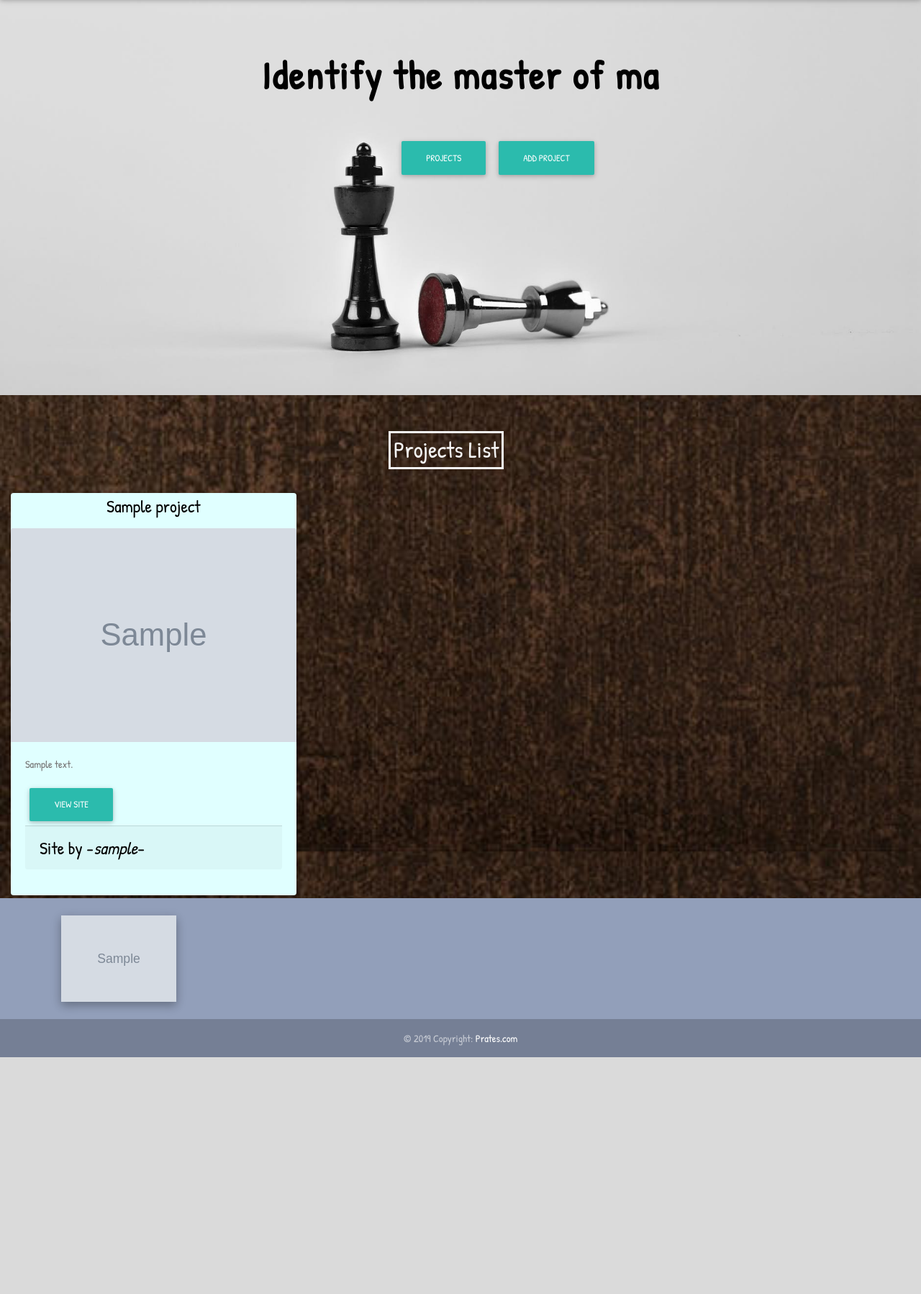
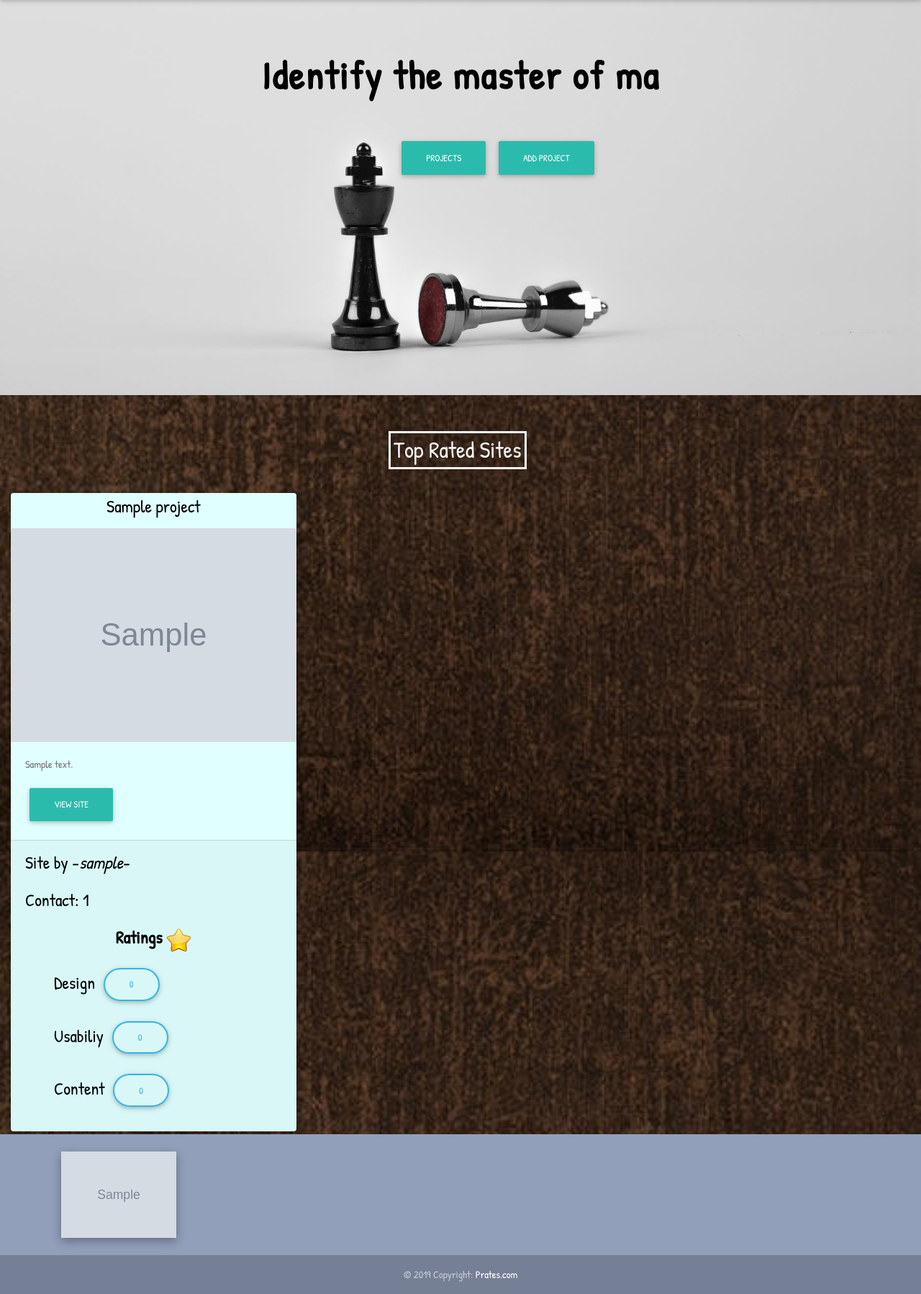
Before and after one commit to AisaJ/project_reviews, a Django app: page / in a window 1280 px wide. Shown: the part 97-1895 px from the top of the page at 72% size. Before the commit the page ends 1566 px from the top, so only its background shows below. Run offline with Django 3.2, Linux system fonts and the light colour scheme; tables that the repository leaves empty hold one stand-in row (values such as "Sample post"); grey boxes marked "Sample" are stand-in pictures; some libraries are stand-ins or nearby versions.

Commit message:
Added section to display the projects ratings.

```diff
--- a/pro_jects/templates/home.html
+++ b/pro_jects/templates/home.html
@@ -20,7 +20,7 @@
       </div>
 
         <div class="row text-center p-title" id="projects" style="color:whitesmoke">
-          <h2 class="text-center" style="border: 3px solid whitesmoke; padding: 2%">Projects List</h2>
+          <h2 class="text-center" style="border: 3px solid whitesmoke; padding: 2%">Top Rated Sites</h2>
         </div>
         <div class="row">
 
@@ -35,7 +35,20 @@
                 <div class="card-body">
                   <p class="card-text">{{project.description}}</p>
                   <a href="{{project.link}}" target="_blank" class="btn btn-default">View Site</a>
-                  <p class="card-footer">Site by -<cite>{{project.user.username}}</cite>-</p>
+                </div>
+                <div class="card-footer">
+                  <p>Site by -<cite>{{project.user.username}}</cite>-</p>
+                  {% for profile in profiles%}
+                  <p>Contact:<strong> {{profile.contact}}</strong></p>
+                  {% endfor %}
+                  <span class="rating">
+                    <p class="text-center"><b>Ratings <img src="/static/images/Actions-rating-icon.png" width="35"></b></p>
+                    <ul>
+                      <p>Design <button class="btn btn-outline-info rate-score">0</button></p>
+                      <p>Usabiliy <button class="btn btn-outline-info rate-score">0</button></p>
+                      <p>Content <button class="btn btn-outline-info rate-score">0</button></p>
+                    </ul>
+                  </span>
                 </div>
               </div>
             </div>
--- a/pro_jects/views.py
+++ b/pro_jects/views.py
@@ -7,7 +7,8 @@ from .forms import NewProfileForm,NewProjectForm
 
 def home(request):
   projects=Project.objects.all()
-  return render(request,'home.html',{"projects":projects})
+  profiles=Profile.objects.all()
+  return render(request,'home.html',{"projects":projects,"profiles":profiles})
 
 def profile(request):
   current_user = request.user
--- a/static/css/styles.css
+++ b/static/css/styles.css
@@ -92,3 +92,9 @@ body{
   border: 2px solid whitesmoke;
   margin: 3%;
 }
+.rating ul li{
+  text-decoration: none;
+}
+.rate-score{
+  border-radius: 50px;
+}
```
Also changed, not shown: static/images/Actions-rating-icon.png (added).
